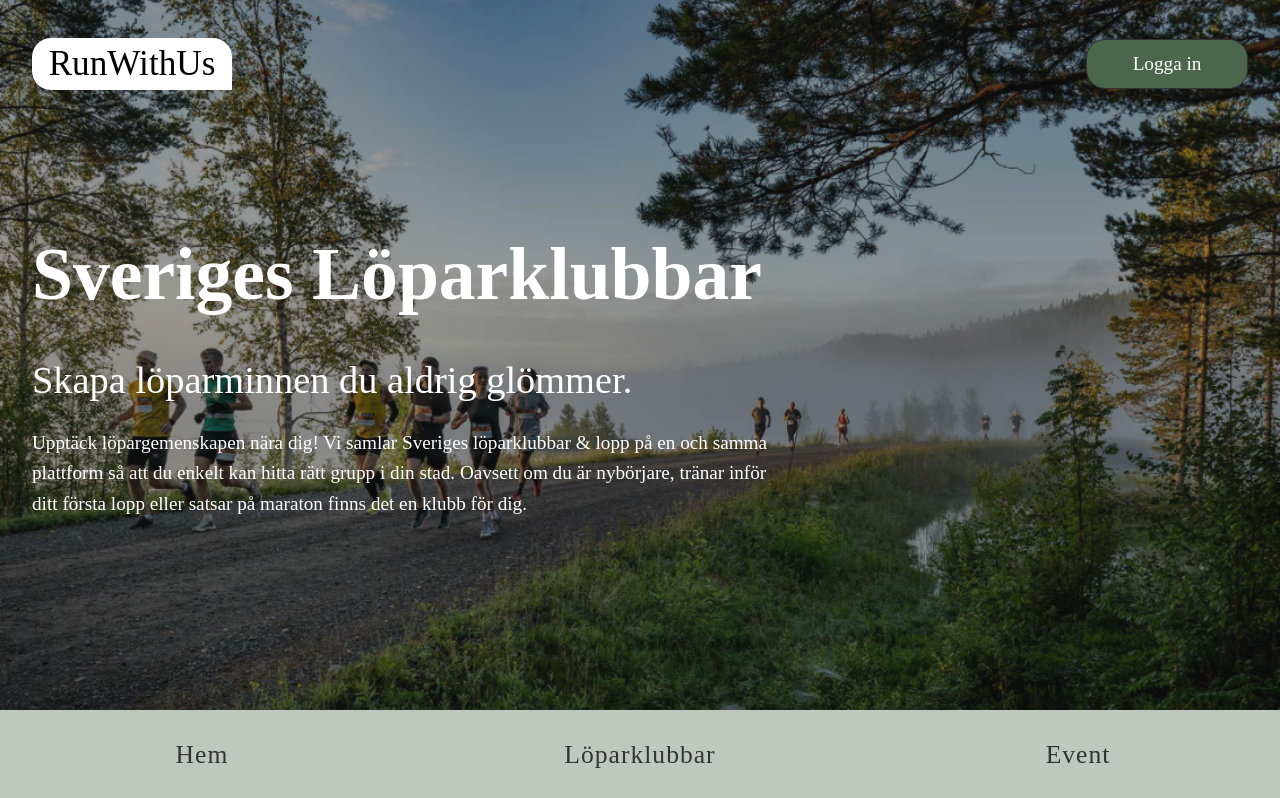
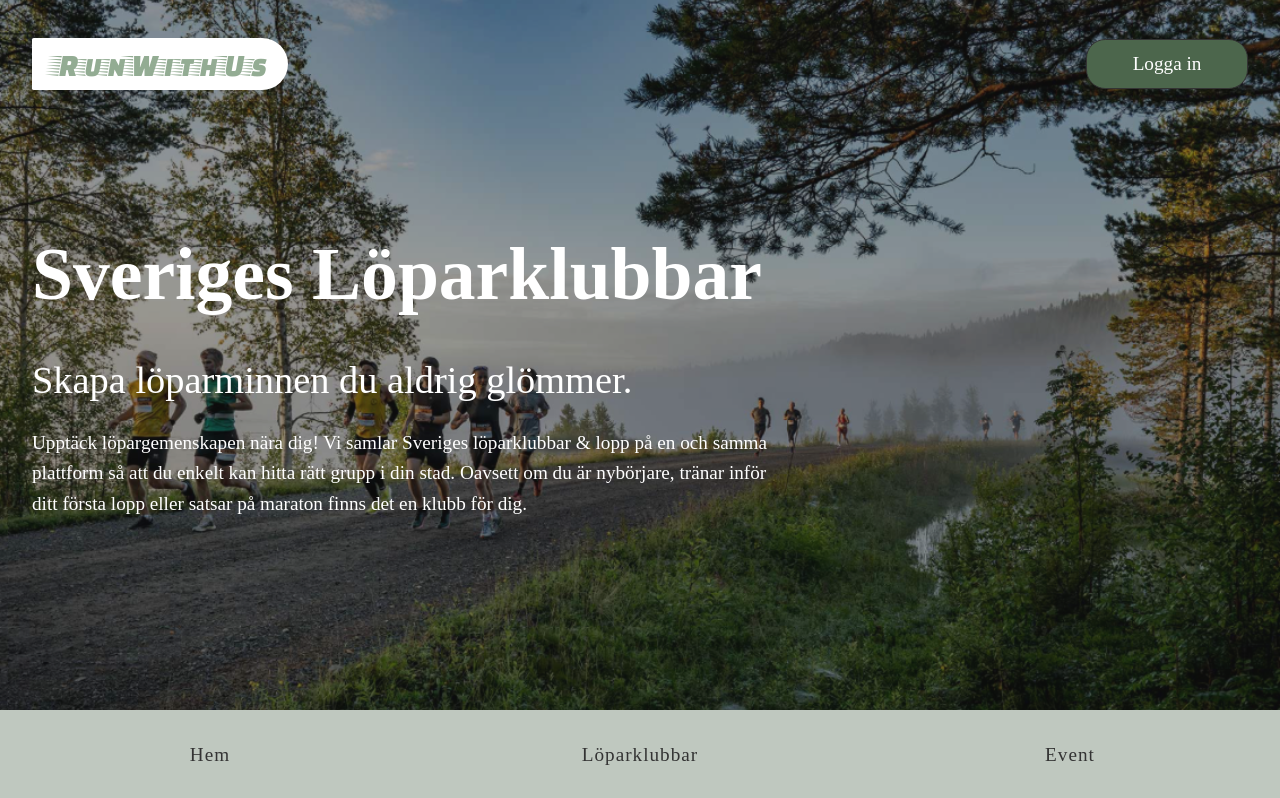
Before and after one commit to Pallicen/Loparklubbar, a React (Vite) app in the folder frontend/: page / in a window 1280 px wide. Shown: the top 798 px of the page. Built offline with nearby package versions, Linux system fonts and the light colour scheme.

Commit message:
ändrad design med att lägga till lopp och löparklubb

```diff
--- a/frontend/index.html
+++ b/frontend/index.html
@@ -4,6 +4,9 @@
     <meta charset="UTF-8" />
     <link rel="icon" type="image/svg+xml" href="/favicon.svg" />
     <meta name="viewport" content="width=device-width, initial-scale=1.0" />
+    <link rel="preconnect" href="https://fonts.googleapis.com">
+    <link rel="preconnect" href="https://fonts.gstatic.com" crossorigin>
+    <link href="https://fonts.googleapis.com/css2?family=Faster+One&display=swap" rel="stylesheet">
     <title>frontend</title>
   </head>
   <body>
--- a/frontend/src/components/Meny.tsx
+++ b/frontend/src/components/Meny.tsx
@@ -53,10 +53,8 @@ const Meny = () => {
           <Link className="btnLinkRunclub" to="/Runclubs">Löparklubbar</Link>
           <Link className="btnLinkEvent" to="/Events">Event</Link>
           <Link className="btnLinkMyAccount" to="/MyAccount">Profil</Link>
-          <div className="createBtns">
-              <Link className="createRunClubBtn" to="/CreateRunClub">+ Löparklubb</Link>
-              <Link className="createEventBtn" to="/CreateEvent">+ Lopp</Link>
-          </div>
+          <Link className="createRunClubBtn" to="/CreateRunClub">+ Löparklubb</Link>
+          <Link className="createEventBtn" to="/CreateEvent">+ Lopp</Link>
         </div>
       </>
       ) : (
--- a/frontend/src/style/App.css
+++ b/frontend/src/style/App.css
@@ -43,11 +43,11 @@ header {
   color: #333;
   text-decoration: none;
   letter-spacing: 1px;
-  font-size: 1.6rem;
   justify-content: center;
   align-items: center;
   padding: 5px;
-  width: 5rem;
+  width: 12rem;
+  text-align: center;
   display: flex;
   position: relative;
   border: none;
@@ -59,12 +59,12 @@ header {
   width: 10.5rem;
 }
 
-.btnLinkHome:hover, .btnLinkRunclub:hover, .btnLinkEvent:hover {
+.btnLinkHome:hover, .btnLinkRunclub:hover, .btnLinkEvent:hover, .createRunClubBtn:hover, .createEventBtn:hover {
   transition: all 0.5s ease;
   color: black;
 }
 
-.btnLinkHome:after, .btnLinkRunclub:after, .btnLinkEvent:after {
+.btnLinkHome:after, .btnLinkRunclub:after, .btnLinkEvent:after, .createRunClubBtn:after, .createEventBtn:after {
   position: absolute;
   content: "";
   left: 0;
@@ -77,7 +77,7 @@ header {
   transition: transform 0.4s ease;
 }
 
-.btnLinkHome:hover:after, .btnLinkRunclub:hover:after, .btnLinkEvent:hover:after {
+.btnLinkHome:hover:after, .btnLinkRunclub:hover:after, .btnLinkEvent:hover:after, .createRunClubBtn:hover:after, .createEventBtn:hover:after {
   transform: scaleX(1);
 }
 
@@ -85,10 +85,11 @@ header {
   display: flex;
   justify-content: space-around;
   width: 100%;
+  gap: 2rem;
 }
 
 .desktop-menu a {
-  font-size: 1.6rem;
+  font-size: 1.2rem;
   text-decoration: none;
   letter-spacing: 1px;
 }
@@ -97,24 +98,8 @@ header {
   color: black;
 }
 
-.createRunClubBtn, .createEventBtn {
+.btnLinkMyAccount {
   display: flex;
-  align-items: center;
-  justify-content: center;
-  text-align: center;
-  color: white;
-  background-color: black;
-  width: 10rem;
-  padding: 1rem;
-  border-radius: 2rem;
-  font-size: 24px;
-}
-
-.createRunClubBtn:hover, .createEventBtn:hover {
-  background-color: #2b2b2b;
-}
-
-.btnLinkMyAccount {
   align-items: center;
   justify-content: center;
   text-align: center;
@@ -122,10 +107,9 @@ header {
   background-color: white;
   box-sizing: border-box;
   box-shadow: 5px 5px 20px rgb(168, 168, 168);
-  width: 12rem;
-  padding: 1rem;
+  width: 10rem;
+  height: 3rem;
   border-radius: 2rem;
-  font-size: 24px;
 }
 
 .btnLinkMyAccount:hover {
@@ -184,15 +168,12 @@ header {
   transform: translateX(0);
 }
 
-.btnLinkHome, .btnLinkEvent, .btnLinkRunclub {
-  font-size: 2.2rem;
-}
-
 .mobile-menu a {
   text-decoration: none;
   margin: 20px 0;
   letter-spacing: 1px;
   display: block;
+  font-size: 1.6rem;
 }
 
 
--- a/frontend/src/style/Home.css
+++ b/frontend/src/style/Home.css
@@ -12,15 +12,18 @@
   display: flex;
   justify-content: center;
   align-items: center;
-  font-size: 2.2rem;
+  font-size: 2rem;
   box-sizing: border-box;
-  width: 12.5rem;
-  height: 3rem;
+  width: 16rem;
+  height: 2.6rem;
   padding: 1.6rem;
-  background-color: white;
-  border-top-left-radius: 1.2rem;
-  border-top-right-radius: 1.2rem;
-  border-bottom-left-radius: 1.2rem;
+  color: rgb(147, 172, 147);
+  background-color: rgb(255, 255, 255);
+  border-top-left-radius: 4px;
+  border-top-right-radius: 3.5rem;
+  border-bottom-right-radius: 3.5rem;
+  border-bottom-left-radius: 4px;
+  font-family: "Faster One", system-ui;
 }
 
 .loginBtn, .logoutBtn {
@@ -194,8 +197,9 @@
 
 
 .logo {
-  width: 10rem;
-  font-size: 1.6rem;
+  width: 12rem;
+  font-size: 1.4rem;
+  height: 1.6rem;
 }
 
 .account-buttons {
```
